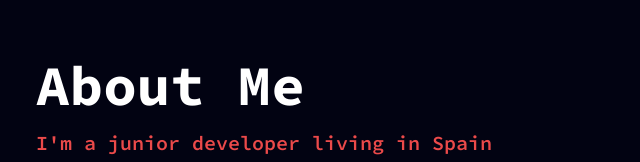
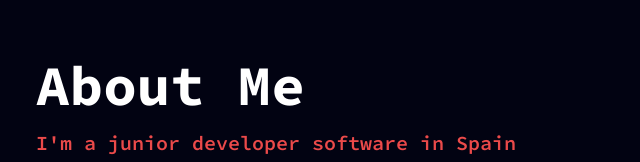
Before and after one commit to Diegowh/diegowh.github.io, a plain HTML site: page index.html in a window 1280 px wide. Shown: the part 880-1042 px from the top of the page, 620-1260 px from the left. Drawn offline with nearby package versions, Linux system fonts and the light colour scheme.

Commit message:
Modify HTML content

```diff
--- a/index.html
+++ b/index.html
@@ -45,7 +45,7 @@
         </div>
         <div class="about-text">
             <h2>About Me</h2>
-            <h4>I'm a junior developer living in Spain</h4>
+            <h4>I'm a junior developer software in Spain</h4>
             <p> I'm specialized in Python but my enthusiasm for learning new technologies enables me to adapt to any language or framework required.</p>
             <p>I've explored various technologies and applied them to create various personal proyects that demonstrate my abilities and growth in the field. Have a look down below!</p>
             <br>
```
